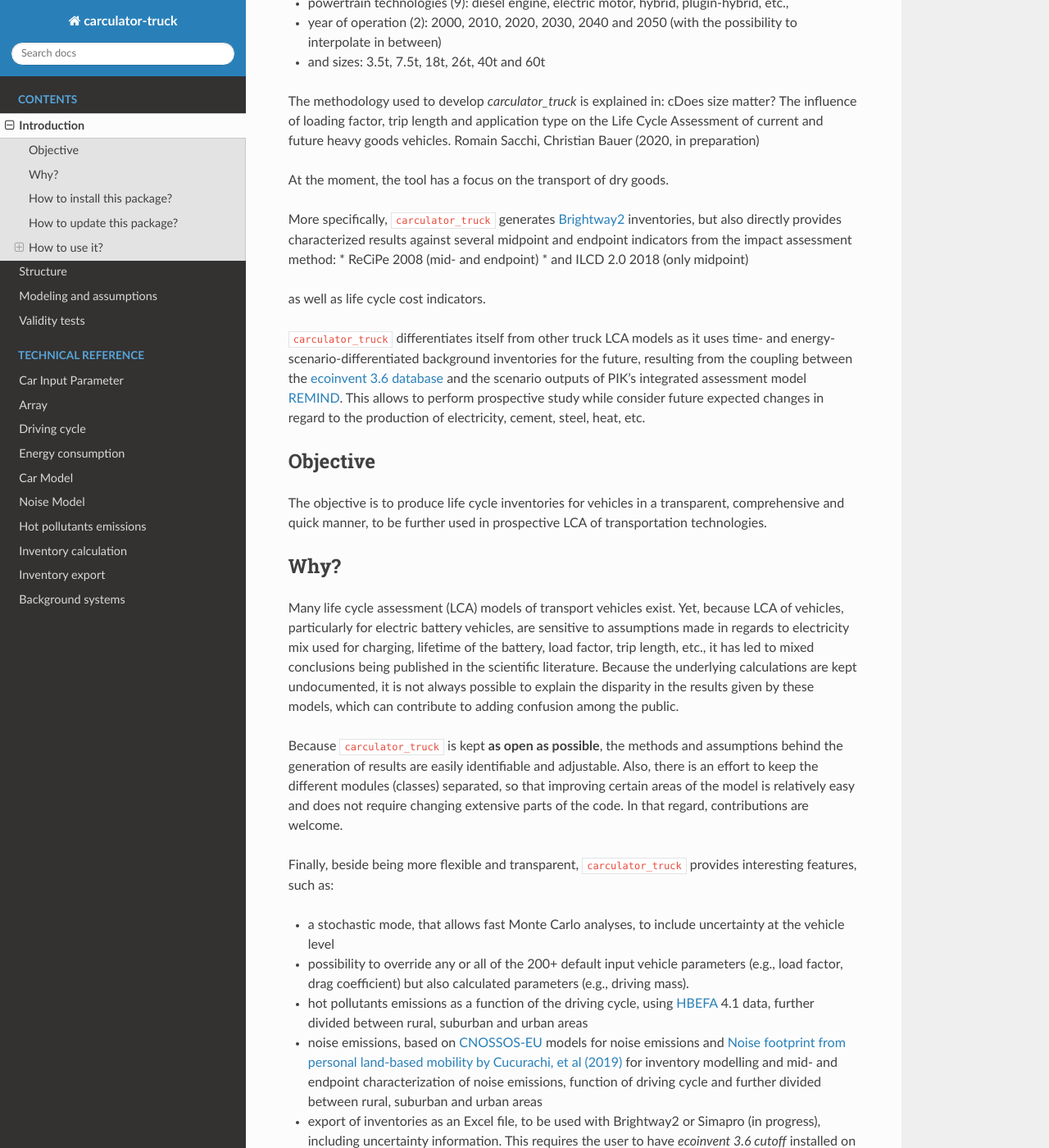
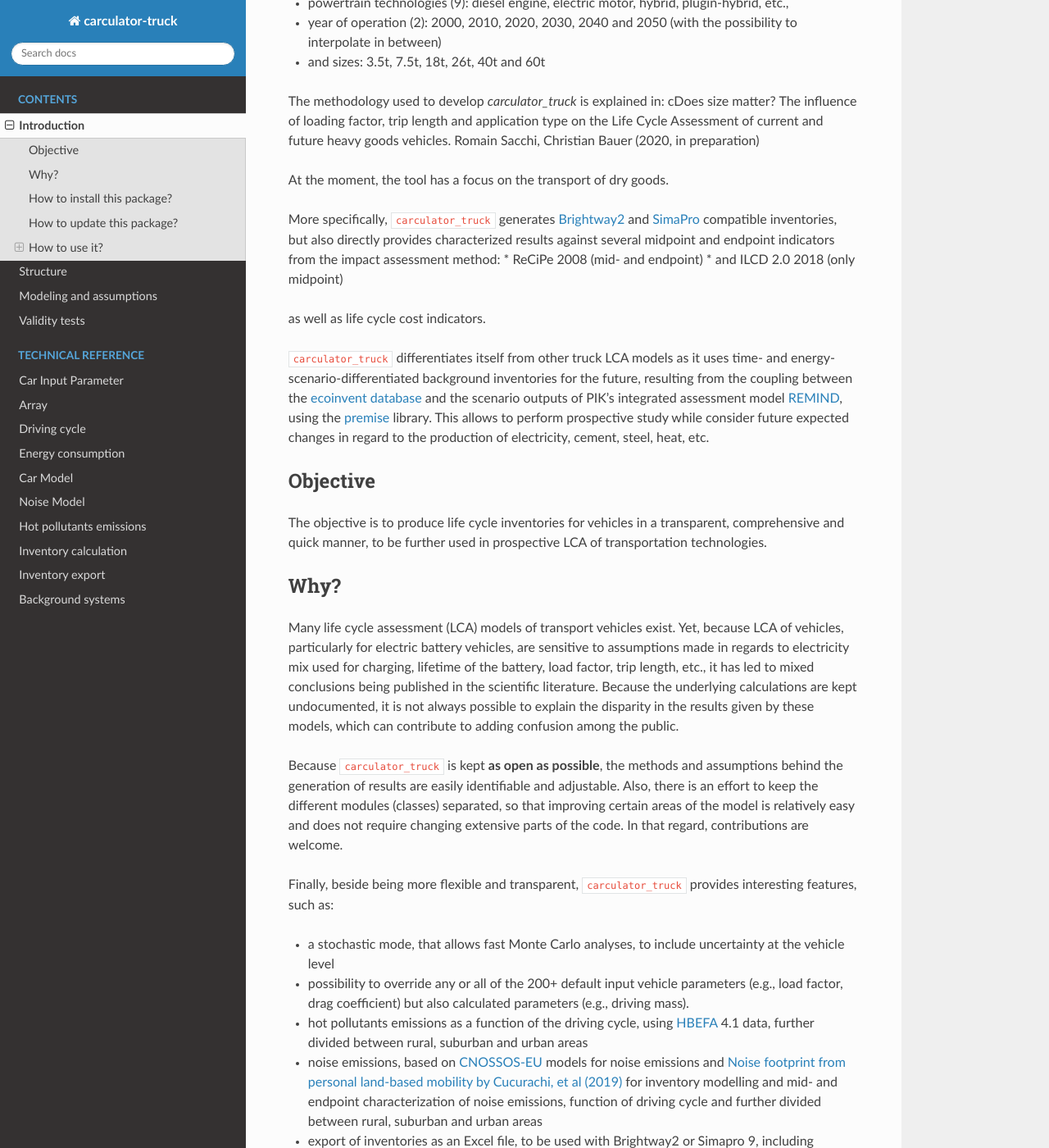
Before and after one commit to romainsacchi/carculator_truck, a Sphinx documentation site: the page built from docs/introduction.rst, in a window 1280 px wide and 1400 px high, scrolled down 241 px. Shown: the whole window at 82% size. Built offline with Sphinx 7.4.7 and the Read the Docs theme 2.0.0, drawn with Linux system fonts in a browser that asks for light colours; some of the changed text lies outside the part shown.

Commit message:
Update documentation

```diff
--- a/docs/introduction.rst
+++ b/docs/introduction.rst
@@ -15,16 +15,18 @@ Romain Sacchi, Christian Bauer
 
 At the moment, the tool has a focus on the transport of dry goods.
 
-More specifically, ``carculator_truck`` generates `Brightway2 <https://brightwaylca.org/>`_ inventories, but also
-directly provides characterized results against several midpoint and endpoint indicators from the impact assessment method:
+More specifically, ``carculator_truck`` generates `Brightway2 <https://brightwaylca.org/>`_ and
+`SimaPro <https://www.simapro.com/>`_ compatible inventories, but also directly provides characterized results against
+several midpoint and endpoint indicators from the impact assessment method:
 * ReCiPe 2008 (mid- and endpoint)
 * and ILCD 2.0 2018 (only midpoint)
 
 as well as life cycle cost indicators.
 
 ``carculator_truck`` differentiates itself from other truck LCA models as it uses time- and energy-scenario-differentiated
-background inventories for the future, resulting from the coupling between the `ecoinvent 3.6 database <https://ecoinvent.org>`_
-and the scenario outputs of PIK's integrated assessment model `REMIND <https://www.pik-potsdam.de/research/transformation-pathways/models/remind/remind>`_.
+background inventories for the future, resulting from the coupling between the `ecoinvent database <https://ecoinvent.org>`_
+and the scenario outputs of PIK's integrated assessment model `REMIND <https://www.pik-potsdam.de/research/transformation-pathways/models/remind/remind>`_,
+using the `premise <https://github.com/romainsacchi/premise>`_ library.
 This allows to perform prospective study while consider future expected changes in regard to the production of electricity,
 cement, steel, heat, etc.
 
@@ -53,7 +55,7 @@ Finally, beside being more flexible and transparent, ``carculator_truck`` provid
 * possibility to override any or all of the 200+ default input vehicle parameters (e.g., load factor, drag coefficient) but also calculated parameters (e.g., driving mass).
 * hot pollutants emissions as a function of the driving cycle, using `HBEFA <https://www.hbefa.net/e/index.html>`_ 4.1 data, further divided between rural, suburban and urban areas
 * noise emissions, based on `CNOSSOS-EU <https://ec.europa.eu/jrc/en/publication/reference-reports/common-noise-assessment-methods-europe-cnossos-eu>`_ models for noise emissions and `Noise footprint from personal land‐based mobility by Cucurachi, et al (2019) <https://onlinelibrary.wiley.com/doi/full/10.1111/jiec.12837>`_ for inventory modelling and mid- and endpoint characterization of noise emissions, function of driving cycle and further divided between rural, suburban and urban areas
-* export of inventories as an Excel file, to be used with Brightway2 or Simapro (in progress), including uncertainty information. This requires the user to have `ecoinvent 3.6 cutoff` installed on the LCA software the car inventories are exported to.
+* export of inventories as an Excel file, to be used with Brightway2 or Simapro 9, including uncertainty information. This requires the user to have `ecoinvent 3.6 cutoff` installed on the LCA software the car inventories are exported to.
 * export inventories directly into Brightway2, as a LCIImporter object to be registered. Additionally, when run in stochastic mode, it is possible to export arrays of pre-sampled values using the `presamples <https://pypi.org/project/presamples/>`_ library to be used together with the Monte Carlo function of Brightway2.
 * development of an online graphical user interface (in progress): `carculator online <https://carculator.psi.ch>`_
 
@@ -108,7 +110,7 @@ Retrospective and Prospective analyses
 
 By default, the tool produces results across thea year 2000, 2010, 2020, 2030, 2040 and 2050.
 It does so by adjusting efficiencies at the vehicle level, but also by adjusting certain aspects of the background inventories.
-The latter is done by linking the vehicles' inventories to energy scenario-specific ecoinvent databases produced by ``rmnd-lca``.
+The latter is done by linking the vehicles' inventories to energy scenario-specific ecoinvent databases produced by ``premise``.
 
 Export of inventories
 *********************
@@ -123,5 +125,5 @@ Among the formats available, ``carculator_truck`` can export inventories as:
 
 The inventories cna be made compatible for:
 * ecoinvent 3.5 and 3.6, cut-off
-* REMIND-ecoinvent produced with ``rmnd-lca``
+* REMIND-ecoinvent produced with ``premise``
 * UVEK-ecoinvent 2.2 database
--- a/docs/modeling.rst
+++ b/docs/modeling.rst
@@ -682,11 +682,11 @@ However **carculator** does not directly use the database as is: the database an
 projections provided by the Integrated Assessment Model `REMIND <https://www.pik-potsdam.de/research/transformation-pathways/models/remind/remind>`_.
 
 REMIND provides projections for different regions in the world until 2150, following different energy scenarios,
-described `here <https://github.com/romainsacchi/rmnd-lca/blob/master/rmnd_lca/data/remind_output_files/description.md>`_.
+described `here <https://github.com/romainsacchi/premise/blob/master/premise/data/remind_output_files/description.md>`_.
 
 Projection outputs include the expected change over time in efficiency for power plants, steel making, cement production, etc.
 
-Using the Python library `rmnd_lca <https://github.com/romainsacchi/rmnd-lca/tree/master/rmnd_lca>`_, we produce a number
+Using the Python library `premise <https://github.com/romainsacchi/premise/tree/master/premise>`_, we produce a number
 of ecoinvent databases with the inclusion of REMIND projections, so that future improvements in electricity production, among others,
 propagate into the datasets involved in the vehicles' inventories.
 
```
Also changed, not shown: README.md (+3 -1 lines), 2 other files.
